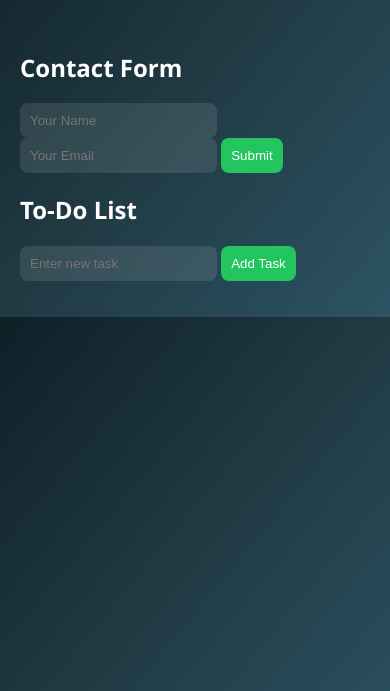
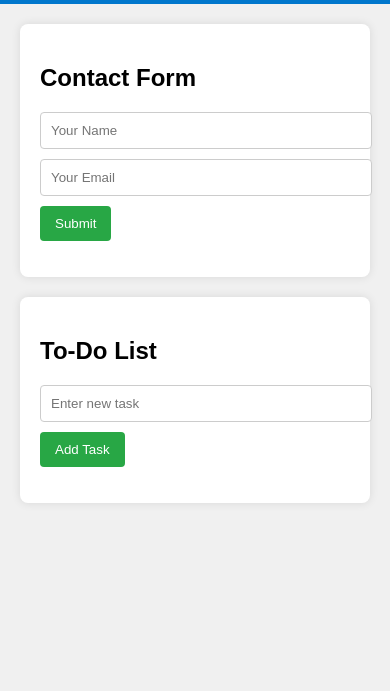
Before and after one commit to Bhasyakarla-thanmai05/Apex-Planet_web-development-internship, a plain HTML site: page Task2/index.html in a window 390 px wide. Shown: the part 153-844 px from the top of the page. Drawn offline with Linux system fonts and the light colour scheme.

Commit message:
Update style.css

```diff
--- a/Task2/style.css
+++ b/Task2/style.css
@@ -1,63 +1,52 @@
 body {
+  font-family: Arial, sans-serif;
+  background-color: #f0f0f0;
   margin: 0;
-    font-family: 'Segoe UI', Tahoma, Geneva, Verdana, sans-serif;
-    background: linear-gradient(to bottom right, #0f2027, #203a43, #2c5364);
+  padding: 0;
+}
+
+header {
+  background-color: #0077cc;
   color: white;
-    overflow-x: hidden;
+  padding: 20px;
+  text-align: center;
 }
 
 .container {
-    max-width: 600px;
-    margin: auto;
+  display: grid;
+  grid-template-columns: 1fr 1fr;
+  gap: 20px;
   padding: 20px;
-    position: relative;
-    z-index: 1;
 }
 
-  .video-bg {
-    position: fixed;
-    top: 0;
-    left: 0;
-    width: 100vw;
-    height: 100vh;
-    object-fit: cover;
-    opacity: 0.1;
-    z-index: 0;
+.form-section,
+.todo-section {
+  background-color: white;
+  padding: 20px;
+  border-radius: 8px;
+  box-shadow: 0 0 10px rgba(0, 0, 0, 0.1);
 }
 
-  h1 {
-    text-align: center;
-    font-size: 2.5rem;
-  }
-
-  .input-section,
-  .filters {
-    display: flex;
-    gap: 10px;
-    margin-bottom: 1rem;
-    flex-wrap: wrap;
-  }
-
-  input,
-  select,
-  button {
+input[type="text"],
+input[type="email"] {
+  width: 100%;
   padding: 10px;
-    border-radius: 8px;
-    border: none;
-    outline: none;
-  }
-
-  input,
-  select {
-    flex: 1;
-    background: rgba(255, 255, 255, 0.1);
-    color: white;
+  margin-bottom: 10px;
+  border: 1px solid #ccc;
+  border-radius: 4px;
 }
 
 button {
-    background: #22c55e;
+  padding: 10px 15px;
+  background-color: #28a745;
   color: white;
+  border: none;
+  border-radius: 4px;
   cursor: pointer;
+}
+
+button:hover {
+  background-color: #218838;
 }
 
 ul {
@@ -66,22 +55,17 @@ body {
 }
 
 li {
-    background: rgba(255, 255, 255, 0.1);
-    margin-bottom: 10px;
+  background-color: #eee;
+  margin-top: 5px;
   padding: 10px;
-    border-radius: 10px;
+  border-radius: 4px;
   display: flex;
   justify-content: space-between;
-    align-items: center;
-    backdrop-filter: blur(4px);
 }
 
-  .completed {
-    text-decoration: line-through;
-    color: #ccc;
+/* Responsive Design */
+@media screen and (max-width: 768px) {
+  .container {
+    grid-template-columns: 1fr;
   }
-
-  small {
-    font-size: 0.75rem;
-    color: #bbb;
 }
```
Lines whose indentation alone changed are shown as unchanged.
